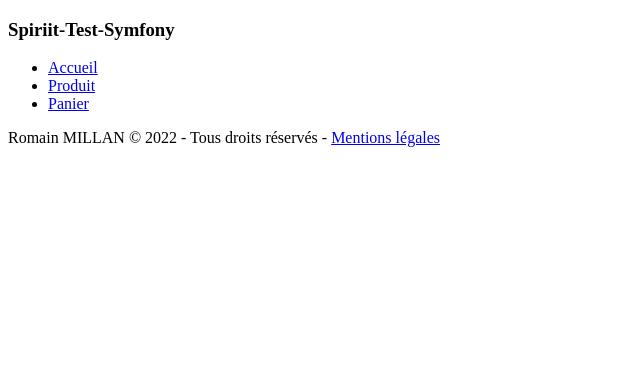
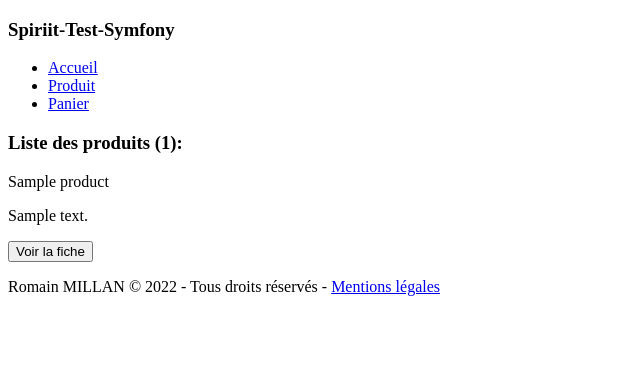
Before and after one commit to RomainMILLAN-IUT-MTPSETE/Spiriit-SymfonyTest, a Symfony app: template templates/products/list.html.twig in a window 1280 px wide. Shown: the top 373 px of the page, without its empty margins (0-640 px from the left). Run offline with Twig, Linux system fonts and the light colour scheme; the template is opened without the code that fills it: most values are stand-ins (such as "Sample title", 1, 10 or a date in 2020); some libraries are stand-ins or nearby versions.

Commit message:
Product List

```diff
--- a/templates/products/list.html.twig
+++ b/templates/products/list.html.twig
@@ -2,5 +2,21 @@
 {% extends 'base.html.twig' %}
 
 {% block content %}
+    <div class="product-list--container">
+        <h3 class="mt-5 ms-3">Liste des produits ({{ products|length }}):</h3>
 
+        <div class="row m-lg-2 m-md-2">
+            {% for product in products %}
+                <div class="col-sm-4 mt-4">
+                    <div class="product-item card">
+                        <div class="card-body">
+                            <p class="card-title">{{ product.name }}</p>
+                            <p class="card-text">{{ product.description }}</p>
+                            <a href="#"><button class="btn btn-primary">Voir la fiche</button></a>
+                        </div>
+                    </div>
+                </div>
+            {% endfor %}
+        </div>
+    </div>
 {% endblock %}
```
Also changed, not shown: src/Controller/ProductController.php (+9 -2 lines).
